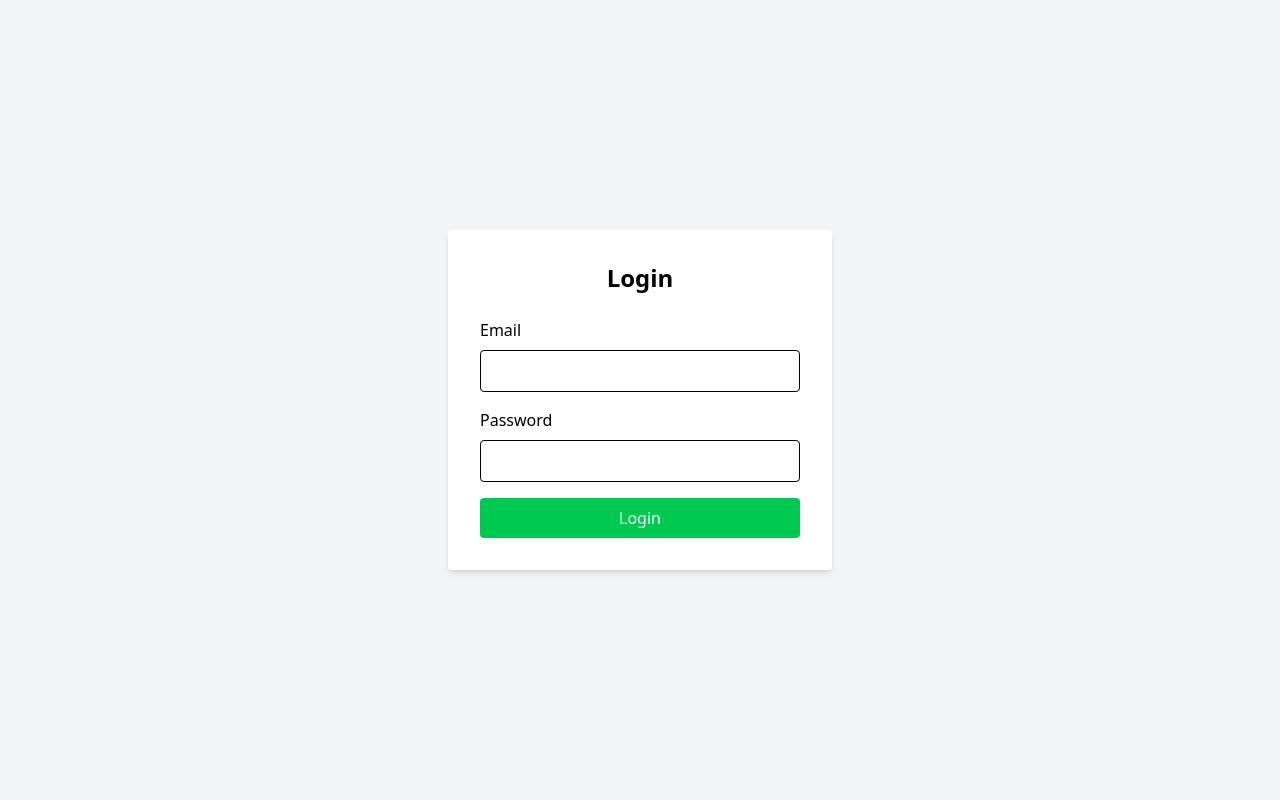
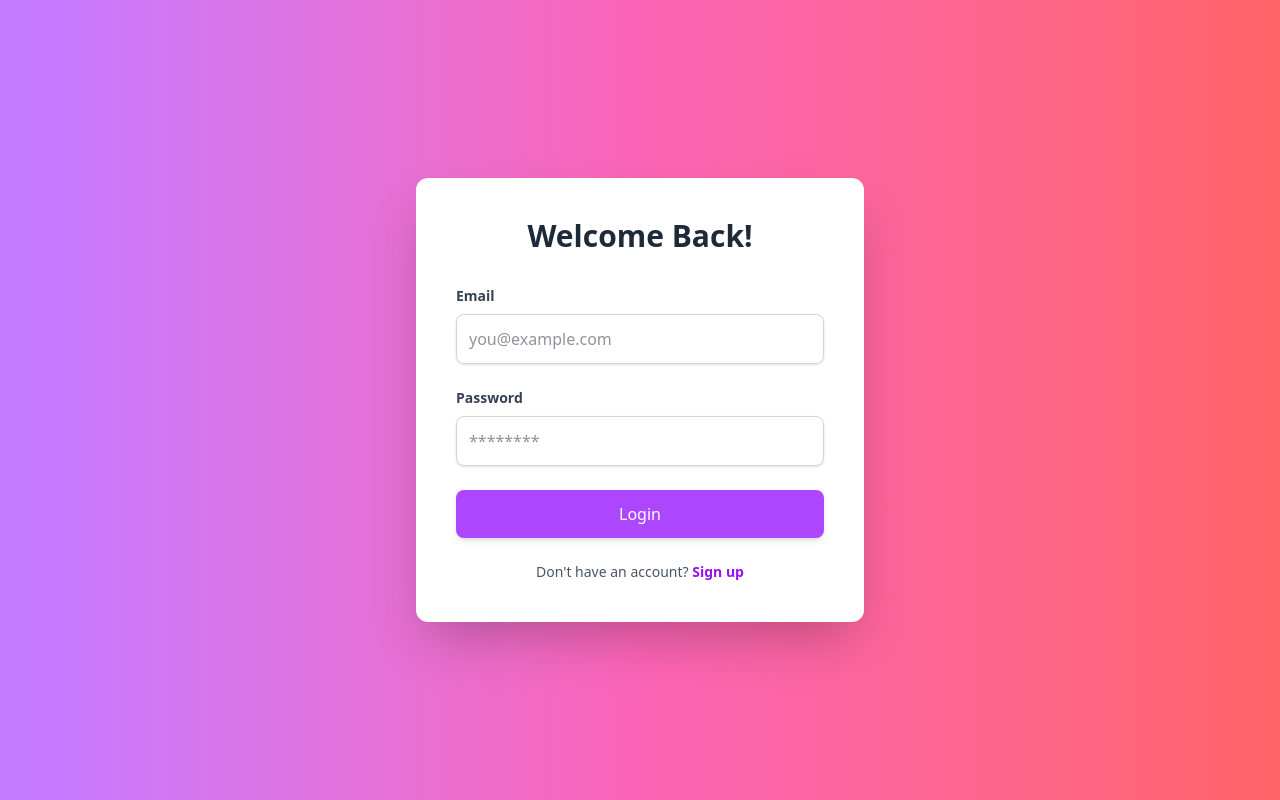
Before and after one commit to IvoryRoses/simple-blog, a React (Vite) app: page / in a window 1280 px wide. Built offline with nearby package versions, Linux system fonts and the light colour scheme; no server answers.

Commit message:
rewrote login and registration

```diff
--- /dev/null
+++ b/src/components/ProtectedRoute.tsx
@@ -0,0 +1,18 @@
+import React from "react";
+import { useSelector } from "react-redux";
+import type { RootState } from "../store";
+import { Navigate } from "react-router-dom";
+
+interface Props {
+  children: React.JSX.Element;
+}
+
+export default function ProtectedRoute({ children }: Props) {
+  const user = useSelector((state: RootState) => state.auth.user);
+
+  if (!user) {
+    return <Navigate to="/" replace />;
+  }
+
+  return children;
+}
--- /dev/null
+++ b/src/pages/AuthForm.tsx
@@ -0,0 +1,114 @@
+import { useState } from "react";
+import { supabase } from "../supabase";
+
+export default function AuthForm() {
+  const [isLogin, setIsLogin] = useState(true);
+  const [email, setEmail] = useState("");
+  const [password, setPassword] = useState("");
+  const [loading, setLoading] = useState(false);
+  const [error, setError] = useState<string | null>(null);
+
+  const handleSubmit = async (e: React.FormEvent) => {
+    e.preventDefault();
+    setLoading(true);
+    setError(null);
+
+    try {
+      if (isLogin) {
+        const { data, error } = await supabase.auth.signInWithPassword({
+          email,
+          password,
+        });
+        if (error) setError(error.message);
+        else if (data.user) alert(`Logged in as ${data.user.email}`);
+      } else {
+        const { error } = await supabase.auth.signUp({
+          email,
+          password,
+        });
+        if (error) setError(error.message);
+        else alert("Registration successful! Check your email to confirm.");
+      }
+    } catch (err) {
+      setError("Something went wrong. Try again.");
+    }
+
+    setLoading(false);
+  };
+
+  return (
+    <div className="flex min-h-screen items-center justify-center bg-linear-to-r from-purple-400 via-pink-400 to-red-400 p-4">
+      <form
+        onSubmit={handleSubmit}
+        className="hover:shadow-3xl w-full max-w-md rounded-xl bg-white p-10 shadow-2xl transition-all"
+      >
+        <h2 className="mb-8 text-center text-3xl font-extrabold text-gray-800">
+          {isLogin ? "Welcome Back!" : "Create Account"}
+        </h2>
+
+        {error && (
+          <p className="mb-6 rounded bg-red-100 p-3 text-center text-red-700">
+            {error}
+          </p>
+        )}
+
+        <div className="mb-6">
+          <label className="mb-2 block text-sm font-semibold text-gray-700">
+            Email
+          </label>
+          <input
+            type="email"
+            className="w-full rounded-lg border border-gray-300 p-3 text-gray-800 shadow-sm transition outline-none focus:border-purple-500 focus:ring focus:ring-purple-200"
+            placeholder="you@example.com"
+            value={email}
+            onChange={(e) => setEmail(e.target.value)}
+            required
+          />
+        </div>
+
+        <div className="mb-6">
+          <label className="mb-2 block text-sm font-semibold text-gray-700">
+            Password
+          </label>
+          <input
+            type="password"
+            className="w-full rounded-lg border border-gray-300 p-3 text-gray-800 shadow-sm transition outline-none focus:border-purple-500 focus:ring focus:ring-purple-200"
+            placeholder="********"
+            value={password}
+            onChange={(e) => setPassword(e.target.value)}
+            required
+          />
+        </div>
+
+        <button
+          type="submit"
+          disabled={loading}
+          className={`w-full transform rounded-lg py-3 text-white shadow-md transition hover:-translate-y-0.5 hover:shadow-lg ${
+            isLogin
+              ? "bg-purple-500 hover:bg-purple-600"
+              : "bg-pink-500 hover:bg-pink-600"
+          }`}
+        >
+          {loading
+            ? isLogin
+              ? "Logging in..."
+              : "Registering..."
+            : isLogin
+              ? "Login"
+              : "Register"}
+        </button>
+
+        <p className="mt-6 text-center text-sm text-gray-600">
+          {isLogin ? "Don't have an account?" : "Already have an account?"}{" "}
+          <button
+            type="button"
+            onClick={() => setIsLogin(!isLogin)}
+            className="font-semibold text-purple-600 hover:underline"
+          >
+            {isLogin ? "Sign up" : "Login"}
+          </button>
+        </p>
+      </form>
+    </div>
+  );
+}
--- a/src/pages/Blogs.tsx
+++ b/src/pages/Blogs.tsx
@@ -1,5 +1,33 @@
-import React from "react";
+import { useDispatch, useSelector } from "react-redux";
+import { clearUser } from "../slices/authSlice";
+import { supabase } from "../supabase";
+import type { RootState } from "../store";
+import { useNavigate } from "react-router-dom";
 
 export default function Blogs() {
-  return <div>Blogs</div>;
+  const user = useSelector((state: RootState) => state.auth.user);
+  const dispatch = useDispatch();
+  const navigate = useNavigate();
+
+  const handleLogout = async () => {
+    await supabase.auth.signOut();
+    dispatch(clearUser());
+    navigate("/");
+  };
+
+  return (
+    <div className="p-8">
+      <h1 className="mb-4 text-2xl font-bold">
+        Welcome, {user?.email || "Guest"}
+      </h1>
+      <button
+        onClick={handleLogout}
+        className="rounded bg-red-500 px-4 py-2 text-white transition hover:bg-red-600"
+      >
+        Logout
+      </button>
+
+      {/* Your blog list / create form will go here */}
+    </div>
+  );
 }
--- a/src/pages/Login.tsx
+++ /dev/null
@@ -1,72 +0,0 @@
-import { useState } from "react";
-import { useNavigate } from "react-router-dom";
-import { supabase } from "../supabase";
-import { useDispatch } from "react-redux";
-import { setUser } from "../slices/authSlice";
-
-export default function Login() {
-  const [email, setEmail] = useState("");
-  const [password, setPassword] = useState("");
-  const [loading, setLoading] = useState(false);
-  const [error, setError] = useState<string | null>(null);
-
-  const navigate = useNavigate();
-  const dispatch = useDispatch();
-
-  const handleLogin = async (e: React.FormEvent) => {
-    e.preventDefault();
-    setLoading(true);
-    setError(null);
-
-    const { data, error } = await supabase.auth.signInWithPassword({
-      email,
-      password,
-    });
-    setLoading(false);
-
-    if (error) {
-      setError(error.message);
-    } else if (data.user) {
-      dispatch(setUser({ id: data.user.id, email: data.user.email! }));
-      navigate("/blogs");
-    }
-  };
-
-  return (
-    <div className="flex min-h-screen items-center justify-center bg-gray-100">
-      <form
-        onSubmit={handleLogin}
-        className="w-full max-w-sm rounded bg-white p-8 shadow-md"
-      >
-        <h2 className="mb-6 text-center text-2xl font-bold">Login</h2>
-        {error && <p className="mb-4 text-red-500">{error}</p>}
-
-        <label className="mb-2 block font-medium">Email</label>
-        <input
-          type="email"
-          className="mb-4 w-full rounded border p-2"
-          value={email}
-          onChange={(e) => setEmail(e.target.value)}
-          required
-        />
-
-        <label className="mb-2 block font-medium">Password</label>
-        <input
-          type="password"
-          className="mb-4 w-full rounded border p-2"
-          value={password}
-          onChange={(e) => setPassword(e.target.value)}
-          required
-        />
-
-        <button
-          type="submit"
-          disabled={loading}
-          className="w-full rounded bg-green-500 p-2 text-white transition hover:bg-green-600"
-        >
-          {loading ? "Logging in..." : "Login"}
-        </button>
-      </form>
-    </div>
-  );
-}
--- a/src/pages/Register.tsx
+++ /dev/null
@@ -1,66 +0,0 @@
-import { useState } from "react";
-import { supabase } from "../supabase";
-
-export default function Register() {
-  const [email, setEmail] = useState("");
-  const [password, setPassword] = useState("");
-  const [loading, setLoading] = useState(false);
-  const [error, setError] = useState<string | null>(null);
-
-  const handleRegister = async (e: React.FormEvent) => {
-    e.preventDefault();
-    setLoading(true);
-    setError(null);
-
-    const { error } = await supabase.auth.signUp({
-      email,
-      password,
-    });
-
-    if (error) {
-      setError(error.message);
-    } else {
-      alert("Registration successful! Please check your email to confirm.");
-    }
-    setLoading(false);
-  };
-
-  return (
-    <div className="flex min-h-screen items-center justify-center bg-gray-100">
-      <form
-        onSubmit={handleRegister}
-        className="w-full max-w-sm rounded bg-white p-8 shadow-md"
-      >
-        <h2 className="mb-6 text-center text-2xl font-bold">Register</h2>
-
-        {error && <p className="mb-4 text-red-500">{error}</p>}
-
-        <label className="mb-2 block font-medium">Email</label>
-        <input
-          type="email"
-          className="mb-4 w-full rounded border p-2"
-          value={email}
-          onChange={(e) => setEmail(e.target.value)}
-          required
-        />
-
-        <label className="mb-2 block font-medium">Password</label>
-        <input
-          type="password"
-          className="mb-4 w-full rounded border p-2"
-          value={password}
-          onChange={(e) => setPassword(e.target.value)}
-          required
-        />
-
-        <button
-          type="submit"
-          disabled={loading}
-          className="w-full rounded bg-blue-500 p-2 text-white transition hover:bg-blue-600"
-        >
-          {loading ? "Registering..." : "Register"}
-        </button>
-      </form>
-    </div>
-  );
-}
--- a/src/router.tsx
+++ b/src/router.tsx
@@ -1,15 +1,21 @@
 import { BrowserRouter, Routes, Route } from "react-router-dom";
-import Login from "./pages/Login";
-import Register from "./pages/Register";
+import Login from "./pages/AuthForm";
 import Blogs from "./pages/Blogs";
+import ProtectedRoute from "./components/ProtectedRoute";
 
 export default function router() {
   return (
     <BrowserRouter>
       <Routes>
         <Route path="/" element={<Login />} />
-        <Route path="/register" element={<Register />} />
-        <Route path="/blogs" element={<Blogs />} />
+        <Route
+          path="/blogs"
+          element={
+            <ProtectedRoute>
+              <Blogs />
+            </ProtectedRoute>
+          }
+        />
       </Routes>
     </BrowserRouter>
   );
--- a/src/slices/authSlice.ts
+++ b/src/slices/authSlice.ts
@@ -1,4 +1,5 @@
-import { createSlice, PayloadAction } from "@reduxjs/toolkit";
+import { createSlice } from "@reduxjs/toolkit";
+import type { PayloadAction } from "@reduxjs/toolkit";
 
 interface User {
   id: string;
```
Also changed, not shown: src/main.tsx (+4 -5 lines).
